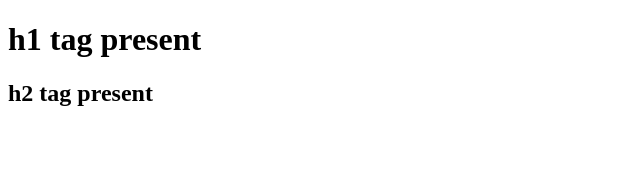
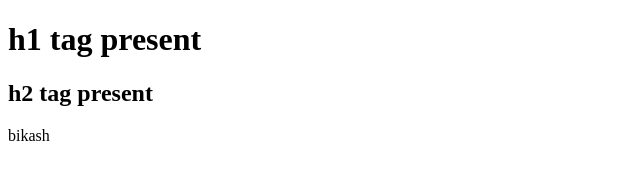
Before and after one commit to deepti161988/DevOnlineShopping, a plain HTML site: page index.html in a window 1280 px wide. Shown: the full height of the page, 0-640 px from the left. Drawn offline with Linux system fonts and the light colour scheme.

Commit message:
Update index.html

```diff
--- a/index.html
+++ b/index.html
@@ -7,7 +7,7 @@
   <body>
     <h1>h1 tag present</h1>
     <h2>h2 tag present</h2>
-
+    bikash
   </body>
 
 </html>
```
